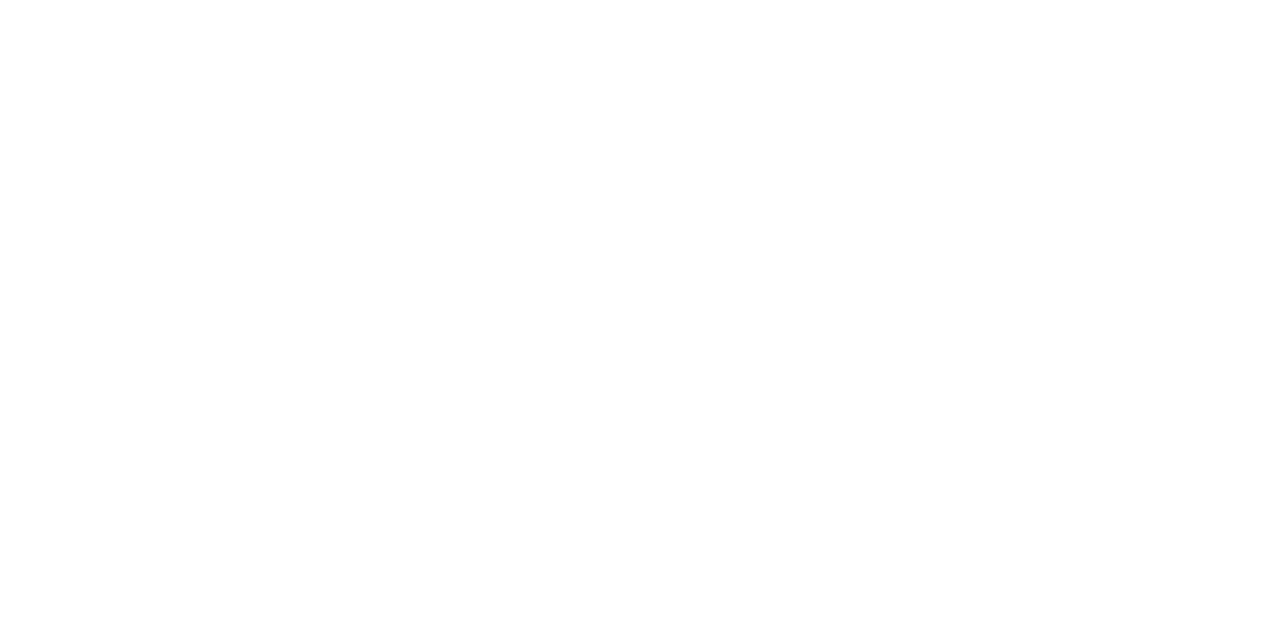
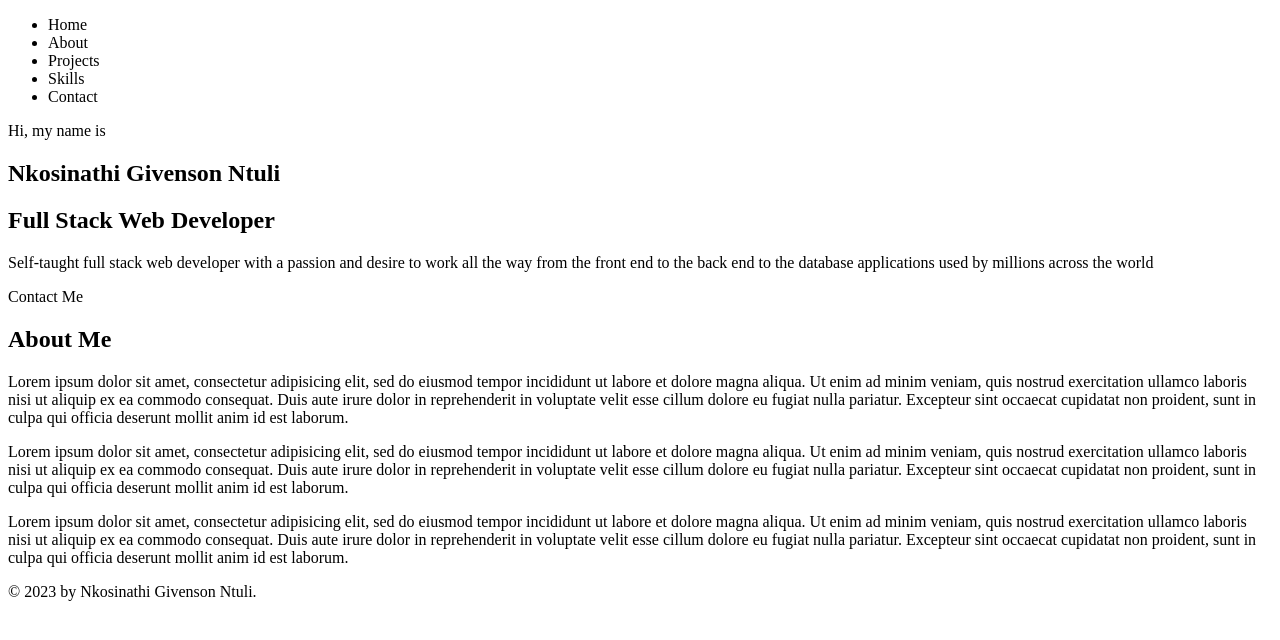
Before and after one commit to ngntuli/ngntuli.github.io, a plain HTML site: page index.html in a window 1280 px wide. Drawn offline with Linux system fonts and the light colour scheme.

Commit message:
develop my site

```diff
--- a/index.html
+++ b/index.html
@@ -4,9 +4,66 @@
     <meta charset="UTF-8">
     <meta http-equiv="X-UA-Compatible" content="IE=edge">
     <meta name="viewport" content="width=device-width, initial-scale=1.0">
-    <title>My Site</title>
+    <title>Nkosinathi Ntuli</title>
 </head>
 <body>
-
+    <header>
+    	<nav>
+    		<ul>
+    			<li><a>Home</a></li>
+    			<li><a>About</a></li>
+    			<li><a>Projects</a></li>
+    			<li><a>Skills</a></li>
+    			<li><a>Contact</a></li>
+    		</ul>
+    	</nav>
+    </header>
+    <main>
+    	<section>
+    		<div>
+    			<span>Hi, my name is</span>
+    			<h1>Nkosinathi Givenson Ntuli</h1>
+    			<h2>Full Stack Web Developer</h2>
+    			<p>Self-taught full stack web developer with a passion and desire to
+    			work all the way from the front end to the back end to the database
+    			applications used by millions across the world</p>
+    			<a>Contact Me</a>
+    		</div>
+    	</section>
+    	<section>
+    		<div>
+    			<h2>About Me</h2>
+    		</div>
+    		<div>
+    			<div>
+    				<p>Lorem ipsum dolor sit amet, consectetur adipisicing elit, sed do eiusmod
+                tempor incididunt ut labore et dolore magna aliqua. Ut enim ad minim veniam,
+                quis nostrud exercitation ullamco laboris nisi ut aliquip ex ea commodo
+                consequat. Duis aute irure dolor in reprehenderit in voluptate velit esse
+                cillum dolore eu fugiat nulla pariatur. Excepteur sint occaecat cupidatat non
+                proident, sunt in culpa qui officia deserunt mollit anim id est laborum.</p>
+    				<p>Lorem ipsum dolor sit amet, consectetur adipisicing elit, sed do eiusmod
+                tempor incididunt ut labore et dolore magna aliqua. Ut enim ad minim veniam,
+                quis nostrud exercitation ullamco laboris nisi ut aliquip ex ea commodo
+                consequat. Duis aute irure dolor in reprehenderit in voluptate velit esse
+                cillum dolore eu fugiat nulla pariatur. Excepteur sint occaecat cupidatat non
+                proident, sunt in culpa qui officia deserunt mollit anim id est laborum.</p>
+    				<p>Lorem ipsum dolor sit amet, consectetur adipisicing elit, sed do eiusmod
+                tempor incididunt ut labore et dolore magna aliqua. Ut enim ad minim veniam,
+                quis nostrud exercitation ullamco laboris nisi ut aliquip ex ea commodo
+                consequat. Duis aute irure dolor in reprehenderit in voluptate velit esse
+                cillum dolore eu fugiat nulla pariatur. Excepteur sint occaecat cupidatat non
+                proident, sunt in culpa qui officia deserunt mollit anim id est laborum.</p>
+    			</div>
+    			<div></div>
+    		</div>
+    	</section>
+    	<section></section>
+    	<section></section>
+    	<section></section>
+    </main>
+    <footer>
+    	&copy; 2023 by Nkosinathi Givenson Ntuli.
+    </footer>
 </body>
 </html>
```
Also changed, not shown: 1 other file.
